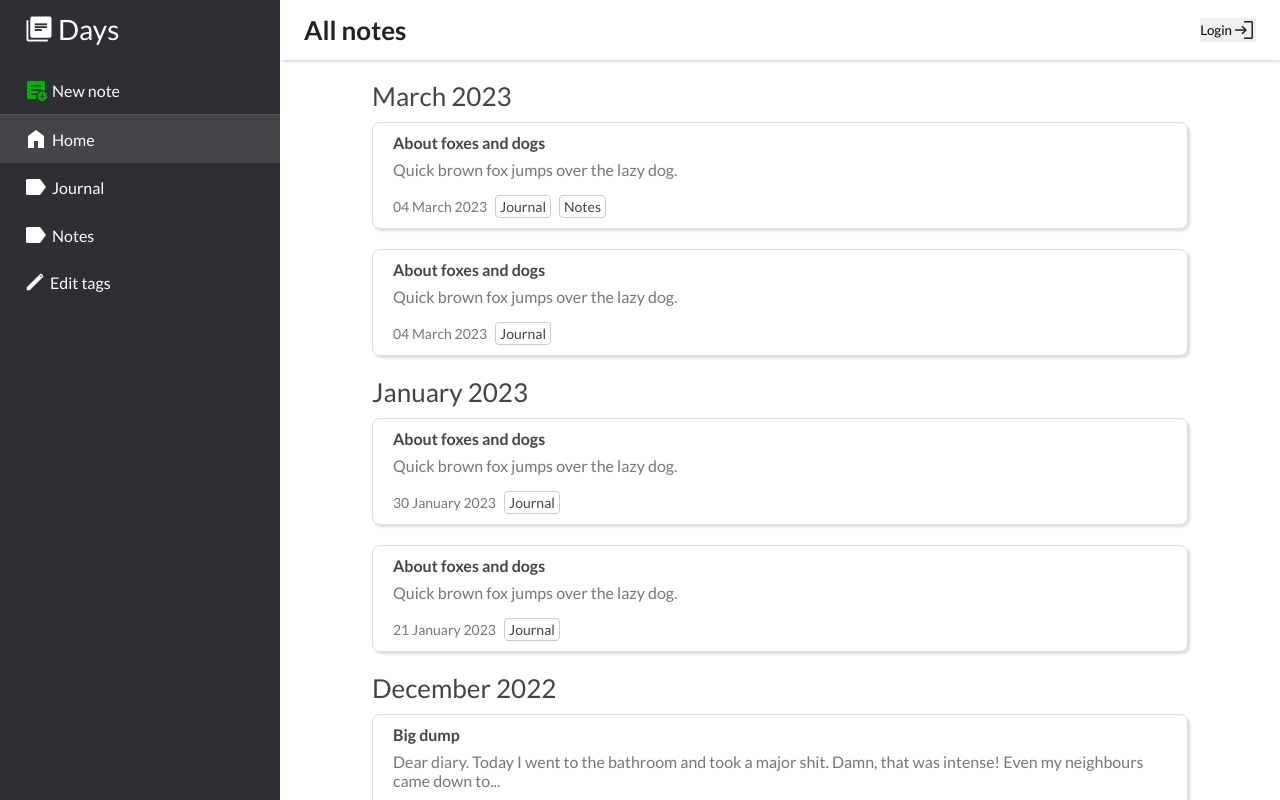
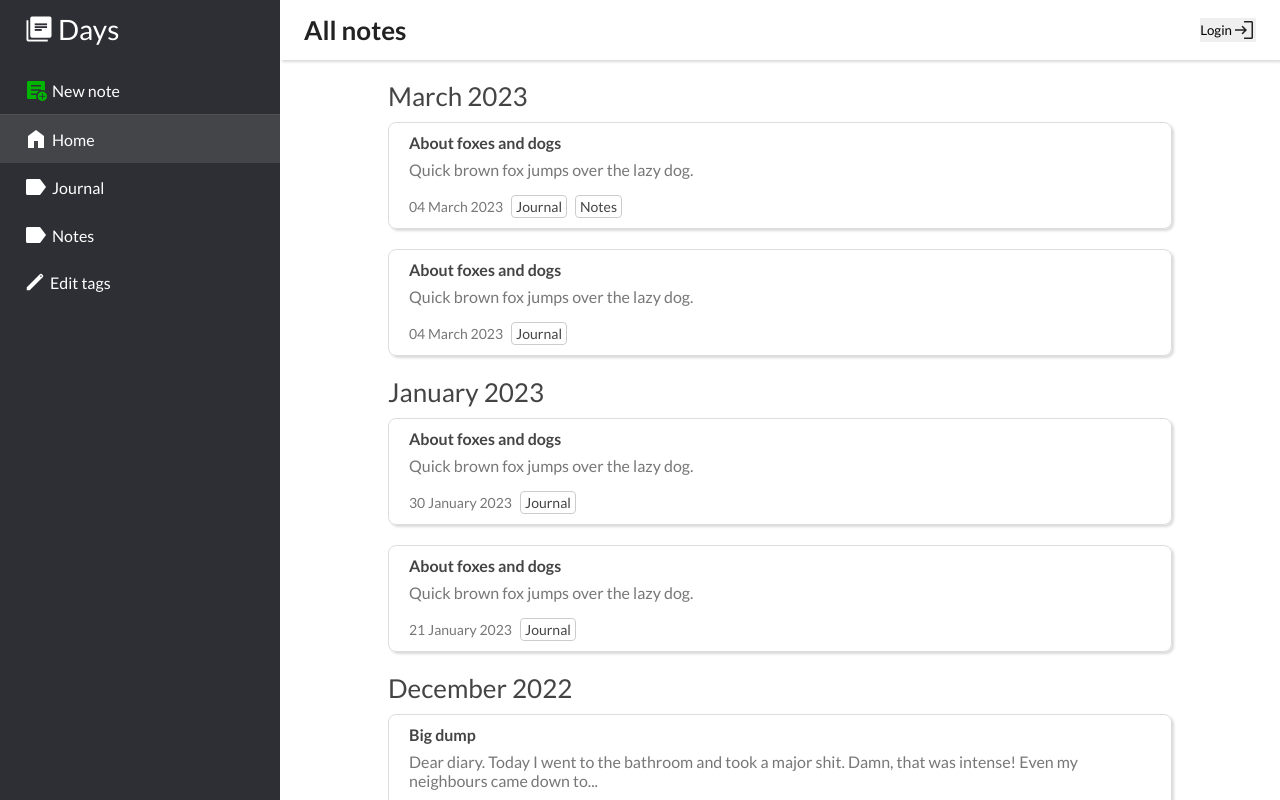
Before and after one commit to AlexeiVorobev/days, a React (Vite) app in the folder client/: page / in a window 1280 px wide. Built offline with nearby package versions, Linux system fonts and the light colour scheme.

Commit message:
fix: Removing tag from all note instances when tag being deleted.

```diff
--- a/client/components/NoteList.jsx
+++ b/client/components/NoteList.jsx
@@ -23,7 +23,7 @@ const NoteList = ({ notes, tags, activeTag }) => {
   let currentDate = new Date(notesToDisplay[0].date);
 
   return (
-    <div>
+    <div className="note-container">
       <h1 className="month-header">{format(currentDate, 'MMMM')} {format(currentDate, 'y')}</h1>
       {notesToDisplay.map((note) => {
         const date = new Date(note.date);
--- a/client/src/App.css
+++ b/client/src/App.css
@@ -39,6 +39,11 @@
   margin: 0 auto;
   height: 100%;
   width: 816px;
+}
+
+.note-container {
+  margin: 0 16px;
+  padding-bottom: 10px;
 }
 
 .main-section {
--- a/client/src/App.jsx
+++ b/client/src/App.jsx
@@ -56,12 +56,12 @@ function App() {
 
   const getTitle = function () {
     if (activeTag) return getTag(activeTag).name;
-    return "All notes"
-  }
+    return "All notes";
+  };
 
-  const getTag = function(id) {
-    return tags.find(tag => tag.id === id)
-  }
+  const getTag = function (id) {
+    return tags.find((tag) => tag.id === id);
+  };
 
   const [tags, setTags] = useState(
     localStorage.tags
@@ -90,11 +90,11 @@ function App() {
 
   const handleDeleteTag = function (idToDelete) {
     setTags(tags.filter((tag) => tag.id !== idToDelete));
-    const notesUpdated = notes.map(note => {
-      note.tagList = note.tagList.filter(id !== idToDelete)
+    const notesUpdated = notes.map((note) => {
+      note.tagList = note.tagList.filter(id => id !== idToDelete);
       return note;
-    }
-    )
+    });
+    setNotes(notesUpdated)
   };
 
   const handleUpdateTag = function (tagUpdated) {
```
